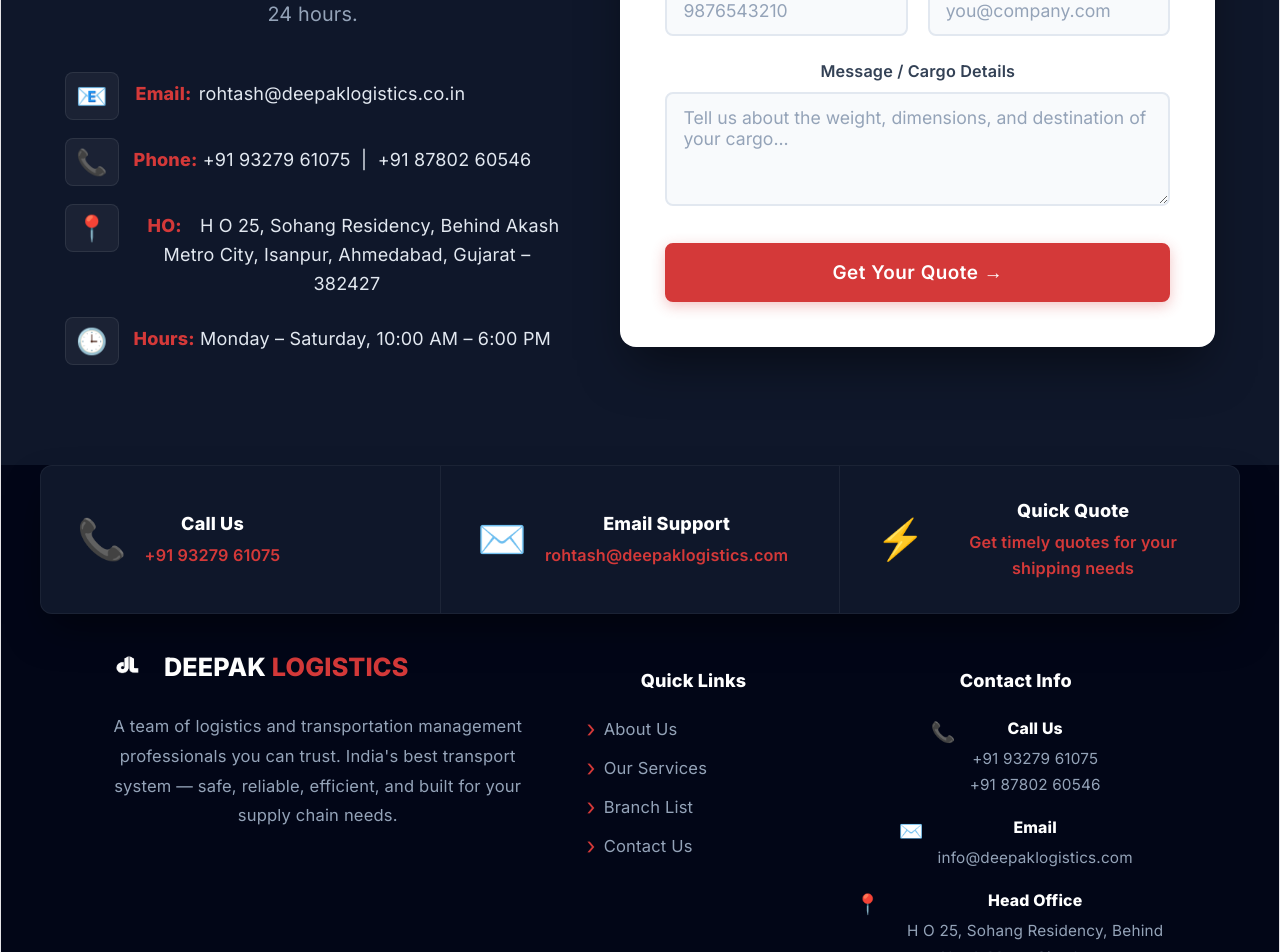
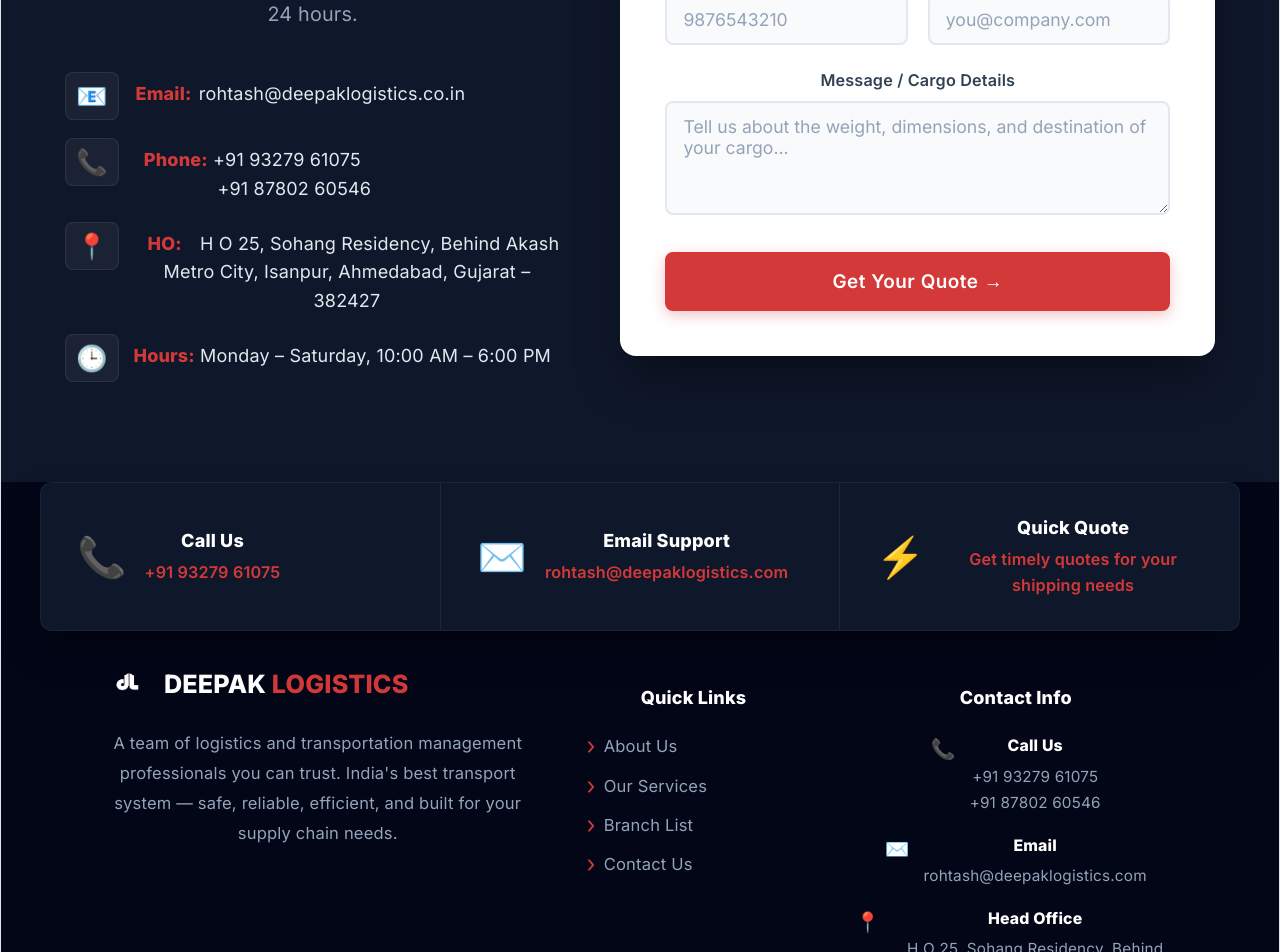
Before and after one commit to SanketRajpurohit/deepaklogistics, a React (Vite) app: page / in a window 1280 px wide. Shown: the part 3920-4872 px from the top of the page. Built offline with nearby package versions, Linux system fonts and the light colour scheme.

Commit message:
fixed email

```diff
--- a/src/App.css
+++ b/src/App.css
@@ -980,7 +980,7 @@
 .contact-list .c-icon { font-size: 1.1rem; margin-top: 3px; }
 
 .c-details strong { display: block; color: white; font-size: 0.88rem; margin-bottom: 3px; }
-.c-details span { color: #94a3b8; font-size: 0.85rem; line-height: 1.5; }
+.c-details span { color: #94a3b8; font-size: 0.85rem; line-height: 1.5;  }
 
 /* Footer bottom bar */
 .footer-bottom-bar {
--- a/src/App.jsx
+++ b/src/App.jsx
@@ -412,7 +412,8 @@
                 </div>
                 <div className="detail-item">
                   <span className="detail-icon">📞</span>
-                  <p><strong>Phone:</strong> +91 93279 61075 &nbsp;|&nbsp; +91 87802 60546</p>
+                  <p><strong>Phone:</strong> +91 93279 61075 <br></br>
+                  &nbsp; &nbsp; &nbsp; &nbsp; &nbsp; &nbsp; &nbsp; &nbsp; +91 87802 60546</p>
                 </div>
                 <div className="detail-item">
                   <span className="detail-icon">📍</span>
@@ -603,7 +604,7 @@
                   <span className="c-icon">✉️</span>
                   <div className="c-details">
                     <strong>Email</strong>
-                    <span>info@deepaklogistics.com</span>
+                    <span>rohtash@deepaklogistics.com</span>
                   </div>
                 </li>
                 <li>
```
